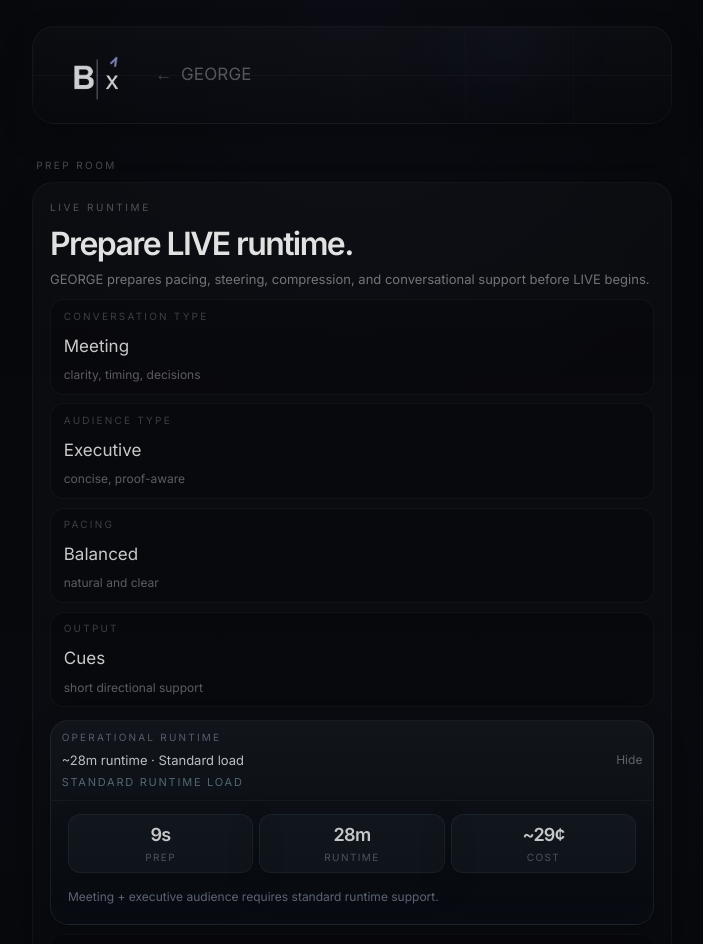
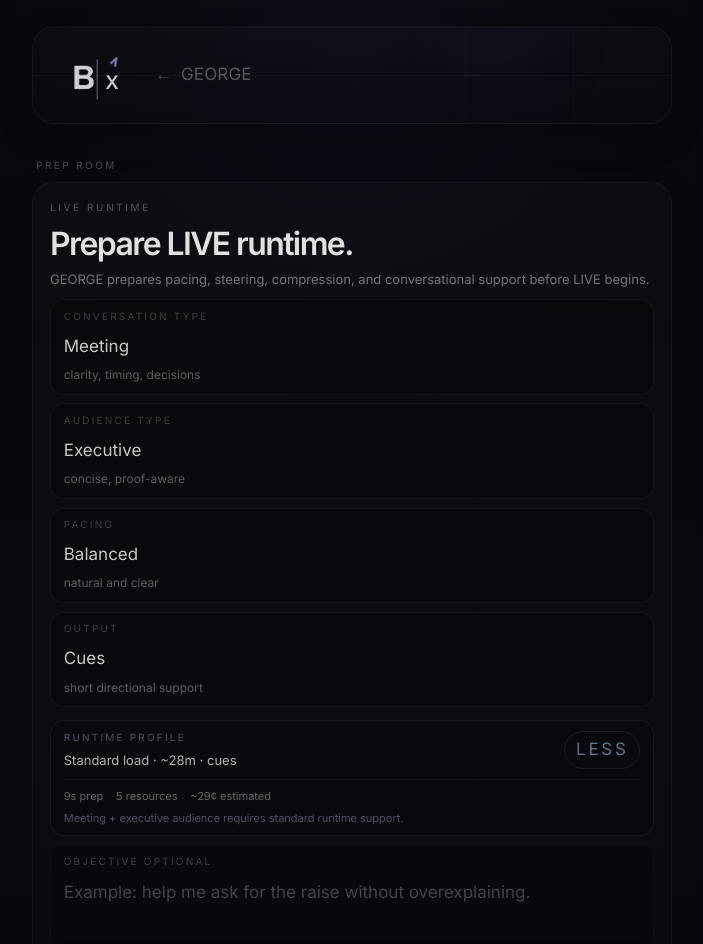
Before and after one commit to LesKemVal/ai-clarity, a Next.js app: page /george/live-entry in a window 1280 px wide. Shown: the top 944 px of the page, without its empty margins (288-991 px from the left). Built offline with nearby package versions, Linux system fonts and the light colour scheme.

Commit message:
Flatten LIVE prep runtime meter

```diff
--- a/app/george/live-entry/LiveEntryClient.tsx
+++ b/app/george/live-entry/LiveEntryClient.tsx
@@ -537,42 +537,33 @@ export default function LiveEntryClient() {
             <CompactSelect label="Output" value={outputMode} options={OUTPUT_OPTIONS} onChange={setOutputMode} />
           </div>
 
-          <div className="bx-command-shimmer mt-3 overflow-hidden rounded-[1.08rem] border border-[#8FB6C9]/[0.10] bg-[linear-gradient(180deg,rgba(143,182,201,0.055),rgba(8,12,18,0.92))] shadow-[0_20px_60px_rgba(0,0,0,0.32)]">
-            <button
-              type="button"
-              onClick={() => setShowResourceMeter((value) => !value)}
-              className="flex w-full items-center justify-between gap-2 px-2.5 py-2 text-left"
-            >
-              <div>
-                <div className="text-[10px] uppercase tracking-[0.22em] text-[#D7DCFF]/36">Operational runtime</div>
-                <div className="mt-1 text-[13px] text-white/72">
-                  ~{finalResourceEstimate.runtimeMinutes}m runtime · {finalResourceEstimate.intensity} load
-                </div>
-                <div className="mt-1 text-[11px] uppercase tracking-[0.16em] text-[#8FB6C9]/52">
-                  {finalResourceEstimate.intensity} runtime load
+          <div className="mt-3 rounded-[0.82rem] border border-[#8FB6C9]/[0.09] bg-black/18 px-3 py-2">
+            <div className="flex items-center justify-between gap-3">
+              <div className="min-w-0">
+                <div className="text-[10px] uppercase tracking-[0.22em] text-[#D7DCFF]/34">Runtime profile</div>
+                <div className="mt-1 truncate text-[13px] text-white/70">
+                  {finalResourceEstimate.intensity} load · ~{finalResourceEstimate.runtimeMinutes}m · {liveAssistMode === 'lines' ? 'repeatable lines' : 'cues'}
                 </div>
               </div>
-              <span className="text-[12px] text-white/34">{showResourceMeter ? 'Hide' : 'Show'}</span>
-            </button>
+
+              <button
+                type="button"
+                onClick={() => setShowResourceMeter((value) => !value)}
+                className="shrink-0 rounded-full border border-[#8FB6C9]/[0.10] px-2.5 py-1 text-[10px] uppercase tracking-[0.16em] text-[#8FB6C9]/62 transition hover:border-[#8FB6C9]/[0.22] hover:text-[#D7DCFF]/86"
+              >
+                {showResourceMeter ? 'Less' : 'More'}
+              </button>
+            </div>
 
             {showResourceMeter && (
-              <div className="border-t border-white/[0.035] px-4 pb-4 pt-3">
-                <div className="grid grid-cols-3 gap-1.5 text-center">
-                  <div className="rounded-[0.72rem] border border-[#8FB6C9]/[0.08] bg-[#8FB6C9]/[0.04] px-2 py-1.5 shadow-[0_10px_28px_rgba(0,0,0,0.18)]">
-                    <div className="text-[18px] font-semibold tracking-[-0.04em] text-white/76">{finalResourceEstimate.prepSeconds}s</div>
-                    <div className="text-[10px] uppercase tracking-[0.14em] text-white/26">prep</div>
-                  </div>
-                  <div className="rounded-[0.72rem] border border-[#8FB6C9]/[0.08] bg-[#8FB6C9]/[0.04] px-2 py-1.5 shadow-[0_10px_28px_rgba(0,0,0,0.18)]">
-                    <div className="text-[18px] font-semibold tracking-[-0.04em] text-white/76">{finalResourceEstimate.runtimeMinutes}m</div>
-                    <div className="text-[10px] uppercase tracking-[0.14em] text-white/26">runtime</div>
-                  </div>
-                  <div className="rounded-[0.72rem] border border-[#8FB6C9]/[0.08] bg-[#8FB6C9]/[0.04] px-2 py-1.5 shadow-[0_10px_28px_rgba(0,0,0,0.18)]">
-                    <div className="text-[18px] font-semibold tracking-[-0.04em] text-white/76">~{finalResourceEstimate.estimatedCents}¢</div>
-                    <div className="text-[10px] uppercase tracking-[0.14em] text-white/26">cost</div>
-                  </div>
+              <div className="mt-2 border-t border-white/[0.035] pt-2">
+                <div className="flex flex-wrap items-center gap-x-3 gap-y-1 text-[11px] text-white/38">
+                  <span>{finalResourceEstimate.prepSeconds}s prep</span>
+                  <span>{finalResourceEstimate.resources.length} resources</span>
+                  <span>~{finalResourceEstimate.estimatedCents}¢ estimated</span>
                 </div>
 
-                <p className="mt-3 text-[12px] leading-5 text-[#D7DCFF]/42">{finalResourceEstimate.reason}</p>
+                <p className="mt-1 line-clamp-2 text-[11px] leading-4 text-[#D7DCFF]/34">{finalResourceEstimate.reason}</p>
               </div>
             )}
           </div>
```
